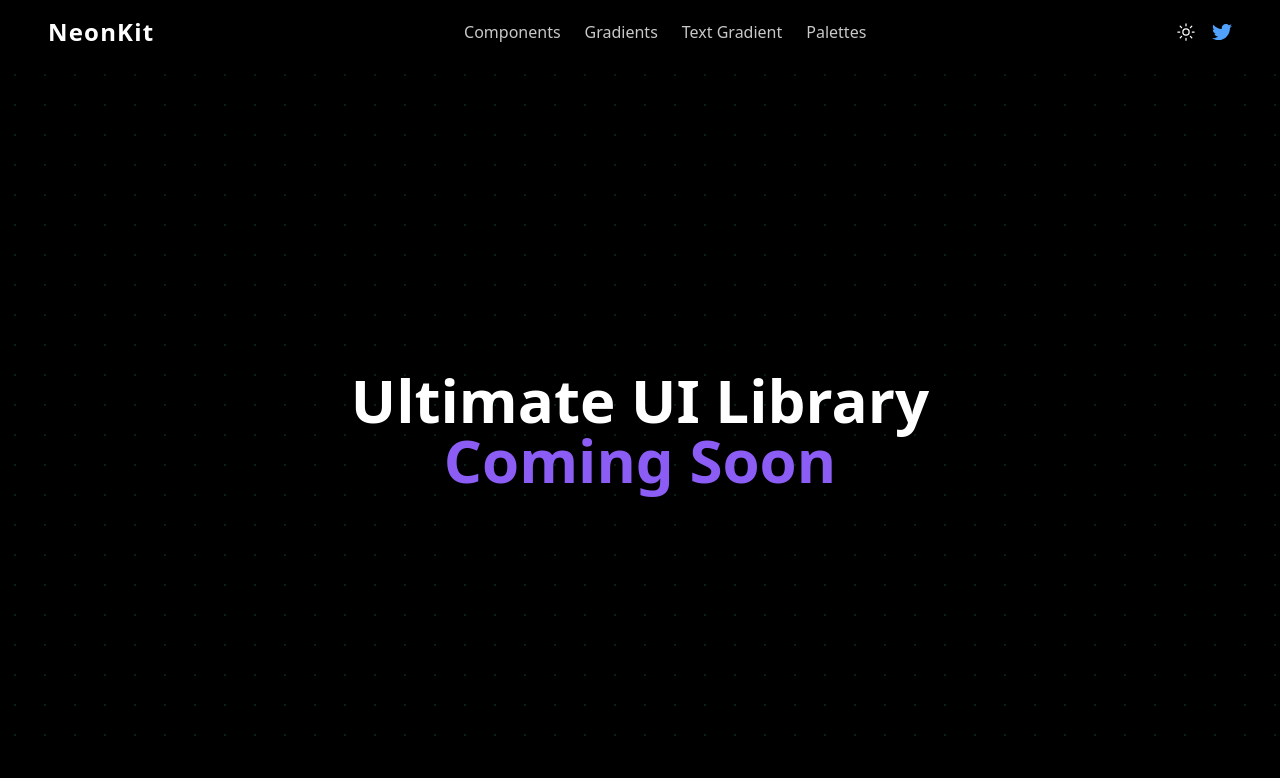
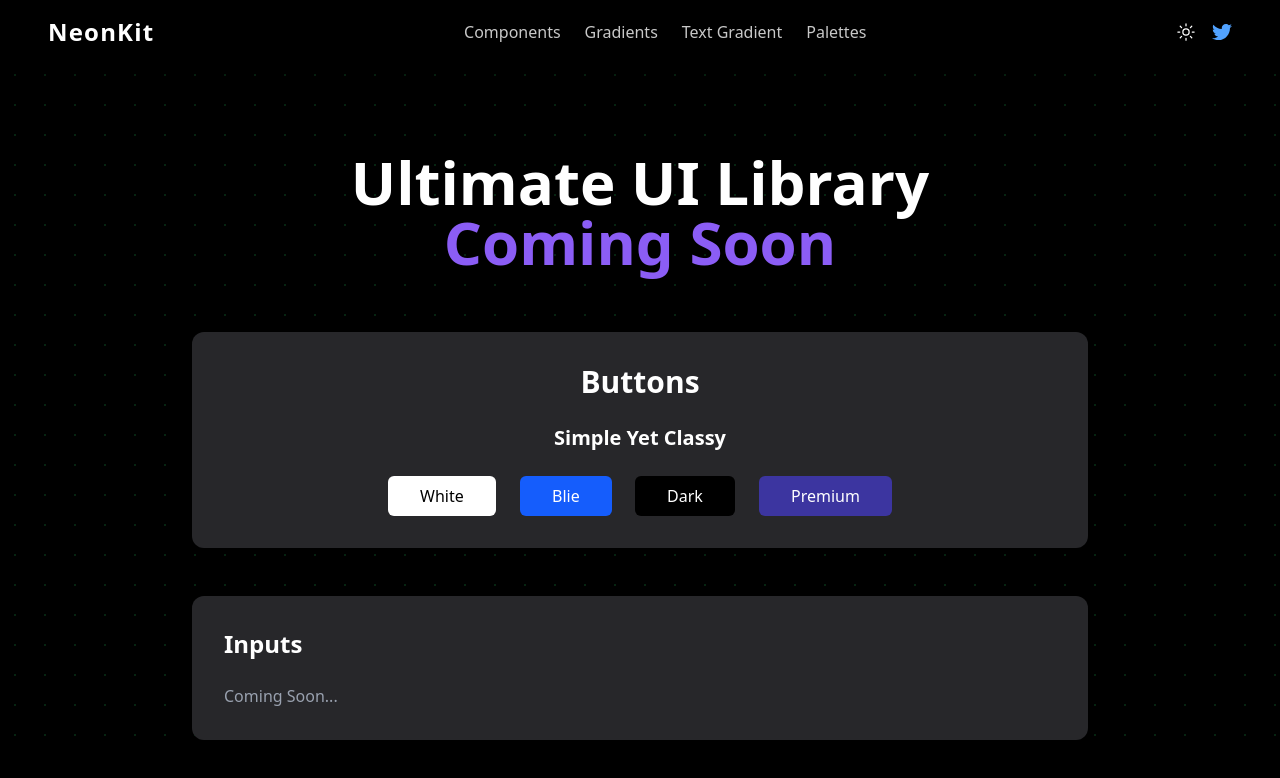
Before and after one commit to RitickLath/neonkit, a React (Vite) app: page /components in a window 1280 px wide. Shown: the top 778 px of the page. Built offline with nearby package versions, Linux system fonts and the light colour scheme.

Commit message:
Simple Button Components

```diff
--- a/src/App.tsx
+++ b/src/App.tsx
@@ -2,8 +2,8 @@ import React from "react";
 import { BrowserRouter, Route, Routes } from "react-router-dom";
 import Home from "./Routes/Home";
 import ComponentLibrary from "./Routes/ComponentLibrary";
-import Navbar from "./Components/Navbar";
-import CTA from "./Components/CTA";
+import CTA from "./components/CTA";
+import Navbar from "./components/Navbar";
 const Templates = React.lazy(() => import("./Routes/Templates"));
 const Gradient = React.lazy(() => import("./Routes/Gradient"));
 const Palettes = React.lazy(() => import("./Routes/Palettes"));
--- a/src/Routes/ComponentLibrary.tsx
+++ b/src/Routes/ComponentLibrary.tsx
@@ -1,14 +1,36 @@
-import Heading from "../Components/Heading";
+import Heading from "../components/Heading";
+import ColorBtn from "../generic components/Buttons/ColorBtn";
 
 const ComponentLibrary = () => {
   return (
-    <div className="h-[85vh] flex justify-center items-center">
+    <div className="p-6 flex flex-col items-center space-y-12">
       {/* Page Heading */}
       <Heading
-        title={"Ultimate UI Library"}
-        description={""}
-        subtitle={"Coming Soon"}
+        title="Ultimate UI Library"
+        description=""
+        subtitle="Coming Soon"
       />
+
+      {/* Buttons Section */}
+      <div className="w-full max-w-4xl bg-[#27272A] rounded-xl shadow-lg p-8">
+        <h2 className="text-3xl text-white font-semibold mb-6 text-center">Buttons</h2>
+
+        <h2 className="text-xl text-white font-semibold mb-6 text-center">
+          Simple Yet Classy
+        </h2>
+        <div className=" flex flex-wrap gap-6 justify-center">
+          <ColorBtn color="white" content="White" />
+          <ColorBtn color="blue" content="Blie" />
+          <ColorBtn color="black" content="Dark" />
+          <ColorBtn color="purple" content="Premium" />
+        </div>
+      </div>
+
+      {/* Example Placeholder */}
+      <div className="w-full max-w-4xl bg-[#27272A] rounded-xl shadow-lg p-8">
+        <h2 className="text-2xl text-white font-semibold mb-6">Inputs</h2>
+        <div className="text-gray-400">Coming Soon...</div>
+      </div>
     </div>
   );
 };
--- a/src/Routes/Home.tsx
+++ b/src/Routes/Home.tsx
@@ -1,6 +1,6 @@
 import { useEffect, useState } from "react";
 import { SiNextdotjs, SiReact, SiTailwindcss, SiFramer } from "react-icons/si";
-import Cards from "../Components/Cards";
+import Cards from "../components/Cards";
 import { heroContent, thirdWords } from "../constants/HeroContent";
 import { motion } from "framer-motion";
 
--- a/src/Routes/Palettes.tsx
+++ b/src/Routes/Palettes.tsx
@@ -1,7 +1,7 @@
 import { useState } from "react";
-import TailwindColorPalette from "../Components/TailwindColorPalette";
-import PaletteButton from "../Components/PaletteButton";
-import Heading from "../Components/Heading";
+import TailwindColorPalette from "../components/TailwindColorPalette";
+import PaletteButton from "../components/PaletteButton";
+import Heading from "../components/Heading";
 import { Headings } from "../constants/Heading";
 
 const Palettes = () => {
--- /dev/null
+++ b/src/generic components/Buttons/ColorBtn.tsx
@@ -0,0 +1,50 @@
+import React from "react";
+import { motion } from "framer-motion";
+
+interface IColorBtn extends React.ButtonHTMLAttributes<HTMLButtonElement> {
+  content?: string;
+  color?: "white" | "blue" | "black" | "purple";
+}
+
+const ColorBtn = ({
+  content = "Button",
+  color = "blue",
+  className = "",
+  ...props
+}: IColorBtn) => {
+  const colorClasses: Record<string, string> = {
+    white: "bg-white text-black hover:bg-gray-100",
+    blue: "bg-blue-600 text-white hover:bg-blue-700",
+    black: "bg-black text-white hover:bg-black/60",
+    purple: "bg-[#3C35A0] text-white hover:bg-[#371D59]",
+  };
+
+  return (
+    <motion.div
+      whileHover={{
+        scale: 1.05,
+        rotateX: 1,
+        rotateY: -1,
+        boxShadow: "0px 6px 20px rgba(0,0,0,0.2)",
+      }}
+      whileTap={{
+        scale: 0.97,
+        rotateX: 0,
+        rotateY: 0,
+        boxShadow: "0px 4px 10px rgba(0,0,0,0.15)",
+      }}
+      transition={{ type: "spring", stiffness: 300, damping: 18 }}
+      style={{ willChange: "transform", perspective: 1000 }}
+      className={`inline-block ${className}`}
+    >
+      <button
+        className={`cursor-pointer px-8 py-2 font-medium rounded-md transition-colors duration-200 ${colorClasses[color]} w-full`}
+        {...props}
+      >
+        {content}
+      </button>
+    </motion.div>
+  );
+};
+
+export default ColorBtn;
--- a/src/index.css
+++ b/src/index.css
@@ -2,6 +2,7 @@
 body {
   background-color: black;
   position: relative;
+  overscroll-behavior-block: none;
 }
 
 body::before {
```
Also changed, not shown: src/Routes/Gradient.tsx (+4 -4 lines), src/Routes/TextGradient.tsx (+4 -5 lines).
